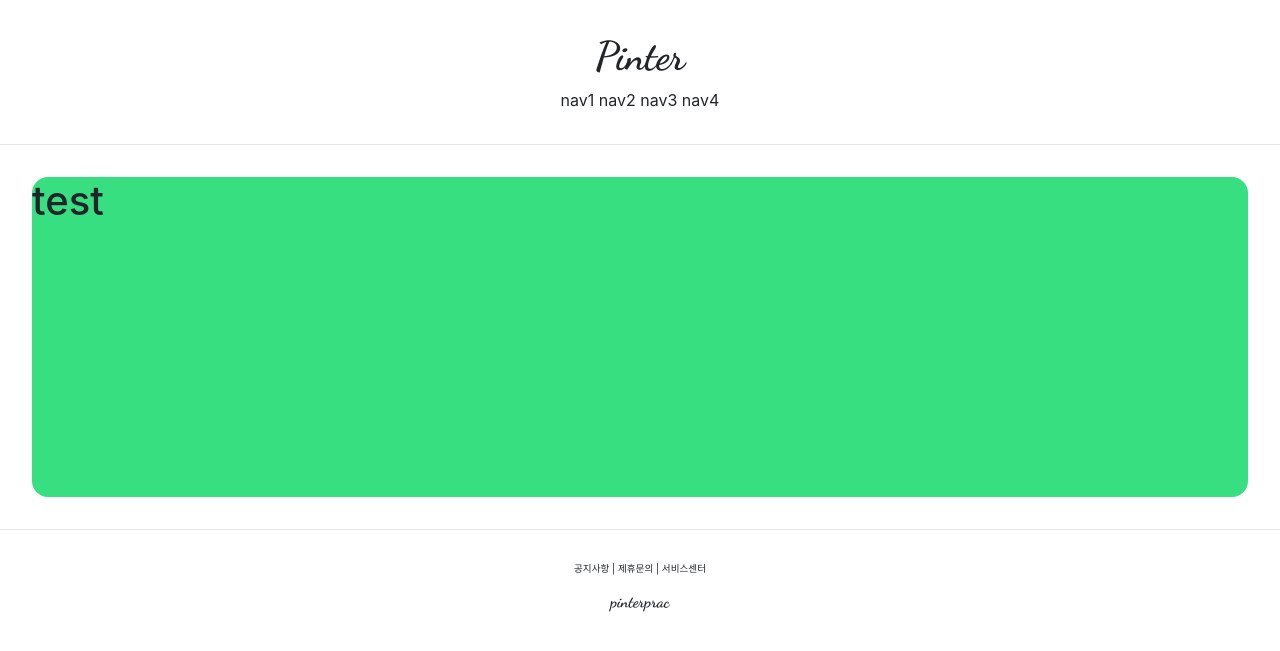
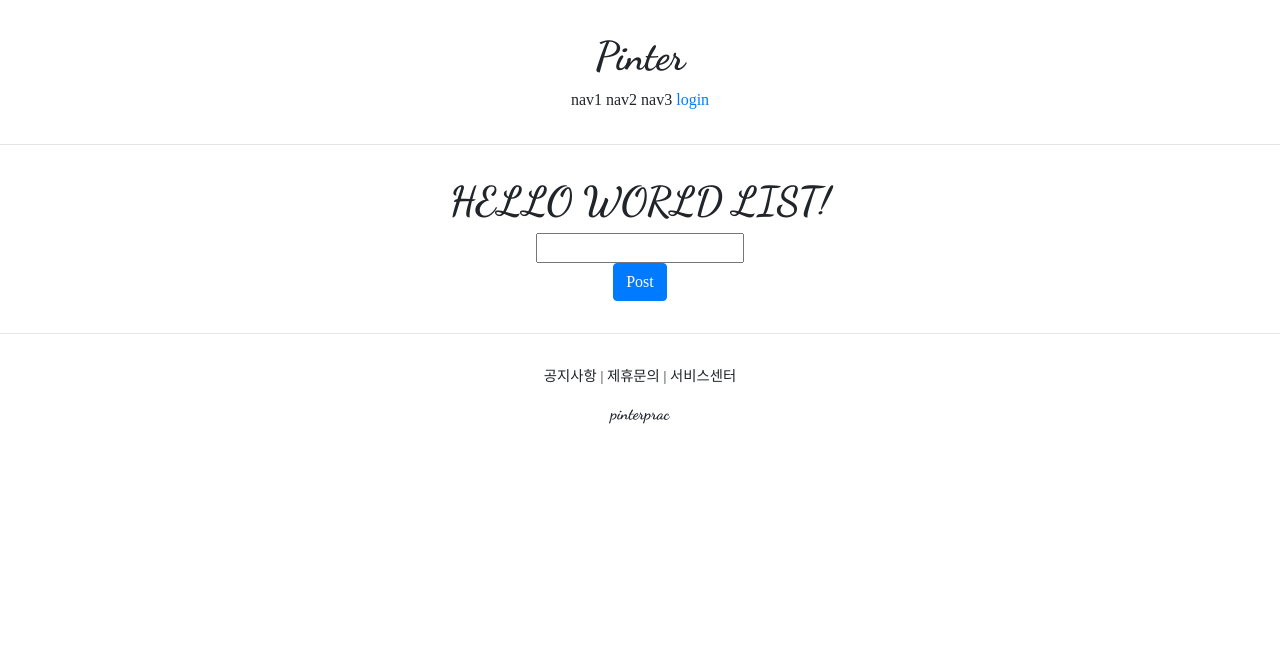
Before and after one commit to JamesLeeeeeee/django_1, a Django app: page /account/hello_world/ in a window 1280 px wide. Shown: the top 651 px of the page. Run offline with Django 4.2, Linux system fonts and the light colour scheme; some libraries are stand-ins or nearby versions; some web fonts are replaced.

Commit message:
account ing

```diff
--- a/pinterest/accountapp/templates/accountapp/hello_world.html
+++ b/pinterest/accountapp/templates/accountapp/hello_world.html
@@ -1,9 +1,28 @@
 {% extends 'base.html' %}
 
 {% block content %}
-        <div style="height: 20rem; background-color: #38df81; border-radius: 1rem; margin: 2rem;">
-        <h1>
-            test
+        <div style="border-radius: 1rem; margin: 2rem;text-align:center">
+        <h1 style="font-family: 'Dancing Script', cursive;">
+            HELLO WORLD LIST!
         </h1>
+        <form action="/account/hello_world/" method="post">
+            {% csrf_token %}
+            <div>
+                <input type="text" name="hello_world_input" style="bottom-margin:1rem;">
+            </div>
+            <div>
+                <input type="submit" class="btn btn-primary" value="Post">
+            </div>
+
+        </form>
+
+        {% if hello_world_list %}
+            {% for hello_world in hello_world_list %}
+        <h4>
+            {{ hello_world.text }}
+        </h4>
+            {% endfor %}
+        {% endif %}
+
     </div>
 {% endblock %}
--- a/pinterest/accountapp/urls.py
+++ b/pinterest/accountapp/urls.py
@@ -1,10 +1,14 @@
+from django.contrib.auth.views import LoginView, LogoutView
 from django.urls import path
-from .views import hello_world
-
+from .views import hello_world, AccountCreateView, AccountDetailView
 
 app_name = "accountapp"
 
 urlpatterns = [
-    path('hello_world/', hello_world, name='hello_world')
+    path('hello_world/', hello_world, name='hello_world'),
+    path('login/', LoginView.as_view(template_name='accountapp/login.html'), name='login'),
+    path('logout/', LogoutView.as_view(), name='logout'),
+    path('create/', AccountCreateView.as_view(), name='create'),
+    path('detail/<int:pk>', AccountDetailView.as_view(), name='detail'),
 
 ]
--- a/pinterest/accountapp/views.py
+++ b/pinterest/accountapp/views.py
@@ -1,9 +1,43 @@
-from django.http import HttpResponse
-from django.shortcuts import render
+from django.contrib.auth.forms import UserCreationForm
+from django.contrib.auth.models import User
+from django.http import HttpResponse, HttpResponseRedirect
+from django.shortcuts import render, get_object_or_404
 
 # Create your views here.
-
+from accountapp.models import HelloWorld
+from django.urls import reverse, reverse_lazy
+from django.views.generic import CreateView, DetailView
 
 
 def hello_world(request):
-    return render(request, 'accountapp/hello_world.html')
+
+    if request.method == "POST":
+
+        temp = request.POST.get("hello_world_input")
+
+        new_hello_world = HelloWorld()
+        new_hello_world.text = temp
+        new_hello_world.save()
+
+        return HttpResponseRedirect(reverse('accountapp:hello_world'))
+
+    else:
+        hello_world_list = HelloWorld.objects.all()
+        return render(request, 'accountapp/hello_world.html', context={'hello_world_list': hello_world_list})
+
+
+class AccountCreateView(CreateView):
+    model = User
+    form_class = UserCreationForm
+    success_url = reverse_lazy('accountapp:hello_world')
+    template_name = 'accountapp/create.html'
+
+
+class AccountDetailView(DetailView):
+    model = User
+    template_name = 'accountapp/detail.html'
+
+    # def get_object(self):
+    #     object = get_object_or_404(User, id=self.kwargs['id'])
+    #
+    #     return object
--- a/pinterest/pinterest/settings.py
+++ b/pinterest/pinterest/settings.py
@@ -13,6 +13,7 @@ https://docs.djangoproject.com/en/4.1/ref/settings/
 from pathlib import Path
 import os, environ
 from django.core.exceptions import ImproperlyConfigured
+from django.urls import reverse_lazy
 
 env = environ.Env()
 
@@ -45,6 +46,7 @@ INSTALLED_APPS = [
     'django.contrib.messages',
     'django.contrib.staticfiles',
     'accountapp',
+    'bootstrap4',
 ]
 
 MIDDLEWARE = [
@@ -134,3 +136,6 @@ STATICFILES_DIRS = [
 # https://docs.djangoproject.com/en/4.1/ref/settings/#default-auto-field
 
 DEFAULT_AUTO_FIELD = 'django.db.models.BigAutoField'
+
+LOGIN_REDIRECT_URL = reverse_lazy('accountapp:hello_world')
+LOGOUT_REDIRECT_URL = reverse_lazy('accountapp:login')
--- a/pinterest/static/base.css
+++ b/pinterest/static/base.css
@@ -7,7 +7,7 @@
     margin-top: 1rem;font-family: 'Dancing Script', cursive;
 }
 .pinter_footer_button{
-    font-size: .6rem;
+    font-size: .9rem;
 }
 
 .pinter_header{
--- a/pinterest/templates/base.html
+++ b/pinterest/templates/base.html
@@ -3,7 +3,7 @@
 
 {% include 'head.html' %}
 
-<body>
+<body style="font-family:'MaruBuri';">
     {% include 'header.html' %}
     <hr>
     {% block content %}
--- a/pinterest/templates/head.html
+++ b/pinterest/templates/head.html
@@ -14,4 +14,35 @@
 
     <!-- Default css Link -->
     <link rel="stylesheet" type="text/css" href="{% static 'base.css' %}">
+
+    <!-- naver Font -->
+    <style>
+        @font-face {
+            font-family: 'MaruBuriExtraLight';
+            src:local('MaruBuriExtraLight'),
+            url("{% static 'fonts/MaruBuriExtraLight.otf' %}") format("opentype");
+            }
+
+        @font-face {
+            font-family: 'MaruBuriSemiBold';
+            src:local('MaruBuriSemiBold'),
+            url("{% static 'fonts/MaruBuriSemiBold.otf' %}") format("opentype");
+            }
+        @font-face {
+
+            font-family: 'MaruBuriLight';
+            src:local('MaruBuriLight'),
+            url("{% static 'fonts/MaruBuriLight.otf' %}") format("opentype");
+            }
+        @font-face {
+            font-family: 'MaruBuri';
+            src:local('MaruBuri'),
+            url("{% static 'fonts/MaruBuri.otf' %}") format("opentype");
+            }
+        @font-face {
+            font-family: 'MaruBuriBold';
+            src:local('MaruBuriBold'),
+            url("{% static 'fonts/MaruBuriBold.otf' %}") format("opentype");
+            }
+    </style>
 </head>
--- a/pinterest/templates/header.html
+++ b/pinterest/templates/header.html
@@ -7,7 +7,20 @@
         <span>nav1</span>
         <span>nav2</span>
         <span>nav3</span>
-        <span>nav4</span>
+
+        {% if not user.is_authenticated %}
+        <a href="{% url 'accountapp:login' %}?next={{ request.path }}">
+            <span>login</span>
+        </a>
+        {% else %}
+        <a href="{% url 'accountapp:detail' pk=user.pk %}">
+            <span>MyPage</span>
+        </a>
+
+        <a href="{% url 'accountapp:logout' %}?next={{ request.path }}">
+            <span>logout</span>
+        </a>
+        {% endif %}
 
     </div>
 
```
Also changed, not shown: pinterest/accountapp/templates/accountapp/create.html (added, +19 -0 lines), pinterest/accountapp/templates/accountapp/detail.html (added, +16 -0 lines), pinterest/accountapp/templates/accountapp/login.html (added, +18 -0 lines), pinterest/static/fonts/MaruBuri-Bold.otf (added), pinterest/static/fonts/MaruBuri-ExtraLight.otf (added), pinterest/static/fonts/MaruBuri-Light.otf (added), pinterest/static/fonts/MaruBuri-Regular.otf (added), pinterest/static/fonts/MaruBuri-SemiBold.otf (added).
